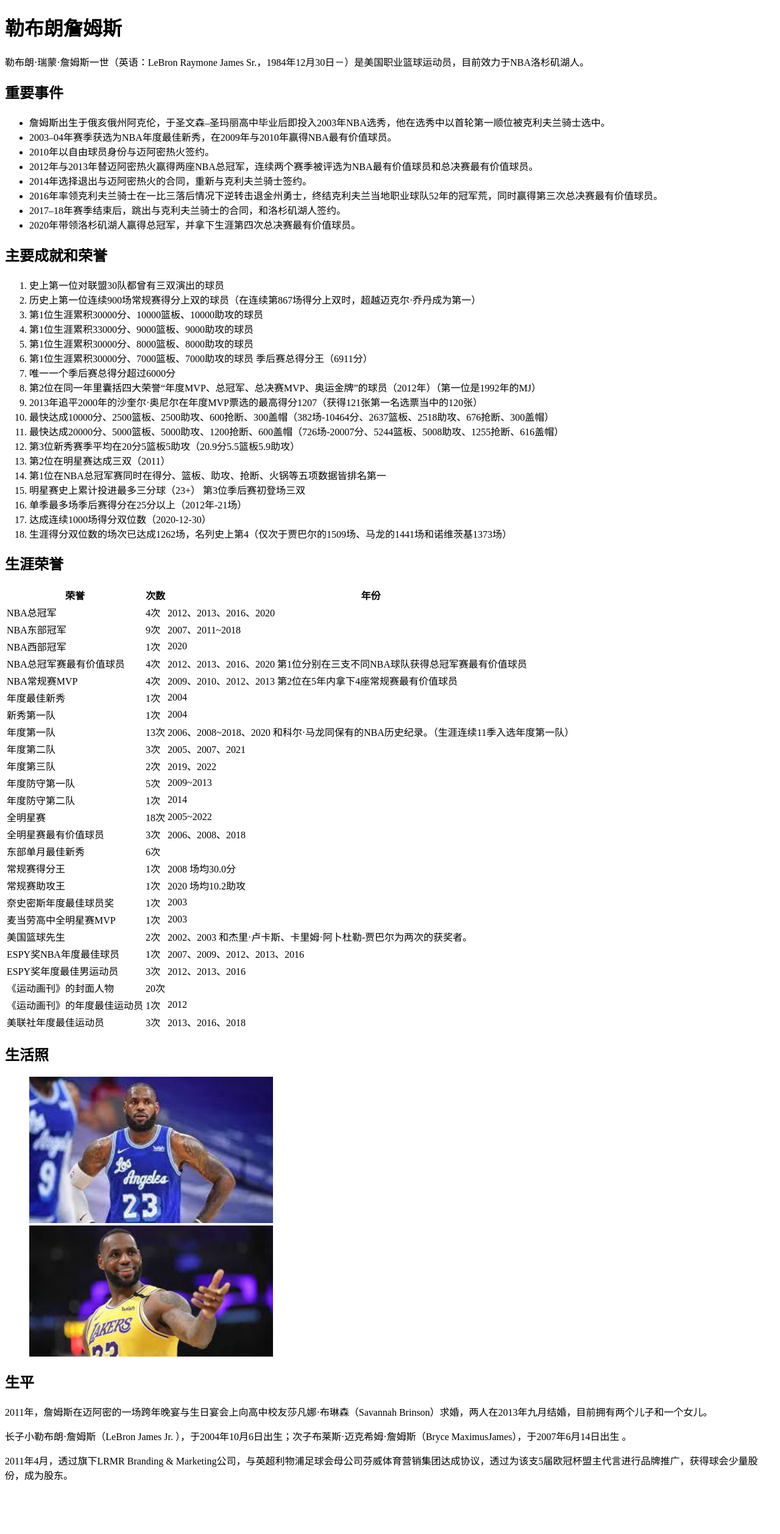
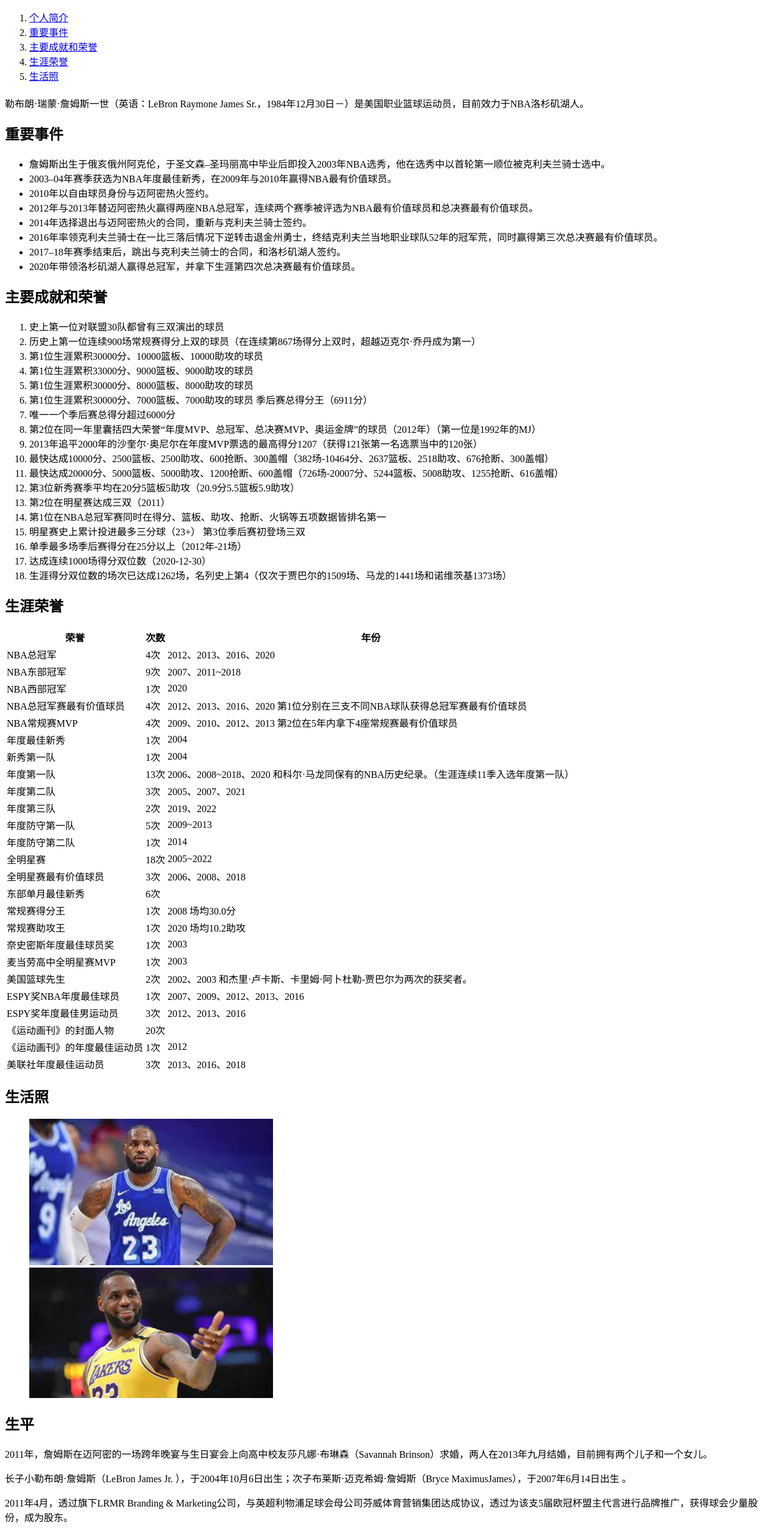
Before and after one commit to xiaoGao990520/htmlexercise-James, a plain HTML site: page index.html in a window 1280 px wide. Shown: the whole page at 61% size. Before the commit the page ends 2447 px from the top, so only its background shows below. Drawn offline with Linux system fonts and the light colour scheme.

Commit message:
Lebron James

```diff
--- a/index.html
+++ b/index.html
@@ -3,7 +3,10 @@
   <head>
     <meta charset="UTF-8" />
     <meta http-equiv="X-UA-Compatible" content="IE=edge" />
-    <meta name="viewport" content="width=device-width, initial-scale=1.0" />
+    <meta
+      name="viewport"
+      content="width=device-width, initial-scale=1.0, minimum-scale=1.0, maximum-scale=1.0, user-scalable=no"
+    />
     <title>勒布朗詹姆斯</title>
   </head>
   <style>
@@ -12,12 +15,21 @@
     }
   </style>
   <body>
-    <h1>勒布朗詹姆斯</h1>
+    <nav>
+      <ol>
+        <li><a href="#JAMES">个人简介</a></li>
+        <li><a href="#importance">重要事件</a></li>
+        <li><a href="#achievement">主要成就和荣誉</a></li>
+        <li><a href="#honor">生涯荣誉</a></li>
+        <li><a href="#photo">生活照</a></li>
+      </ol>
+    </nav>
+    <h1 id="JAMES"></h1>
     <p>
       勒布朗·瑞蒙·詹姆斯一世（英语：LeBron Raymone James
       Sr.，1984年12月30日－）是美国职业篮球运动员，目前效力于NBA洛杉矶湖人。
     </p>
-    <h2>重要事件</h2>
+    <h2 id="importance">重要事件</h2>
     <ul>
       <li>
         詹姆斯出生于俄亥俄州阿克伦，于圣文森–圣玛丽高中毕业后即投入2003年NBA选秀，他在选秀中以首轮第一顺位被克利夫兰骑士选中。
@@ -39,7 +51,7 @@
       </li>
     </ul>
 
-    <h2>主要成就和荣誉</h2>
+    <h2 id="achievement">主要成就和荣誉</h2>
     <ol>
       <li>史上第一位对联盟30队都曾有三双演出的球员</li>
       <li>
@@ -77,7 +89,7 @@
       </li>
     </ol>
 
-    <h2>生涯荣誉</h2>
+    <h2 id="honor">生涯荣誉</h2>
     <table>
       <thead>
         <tr>
@@ -221,10 +233,18 @@
       </tbody>
     </table>
 
-    <h2>生活照</h2>
+    <h2 id="photo">生活照</h2>
     <ul>
-      <div><img width="400" src="images/1.jpg" alt="图一" /></div>
-      <div><img width="400" src="images/2.png" alt="图二" /></div>
+      <div>
+        <a href="images/1.jpg"
+          ><img width="400" src="images/1.jpg" alt="图一"
+        /></a>
+      </div>
+      <div>
+        <a href="images/2.png"
+          ><img width="400" src="images/2.png" alt="图二"
+        /></a>
+      </div>
     </ul>
     <h2>生平</h2>
     <p>
```
